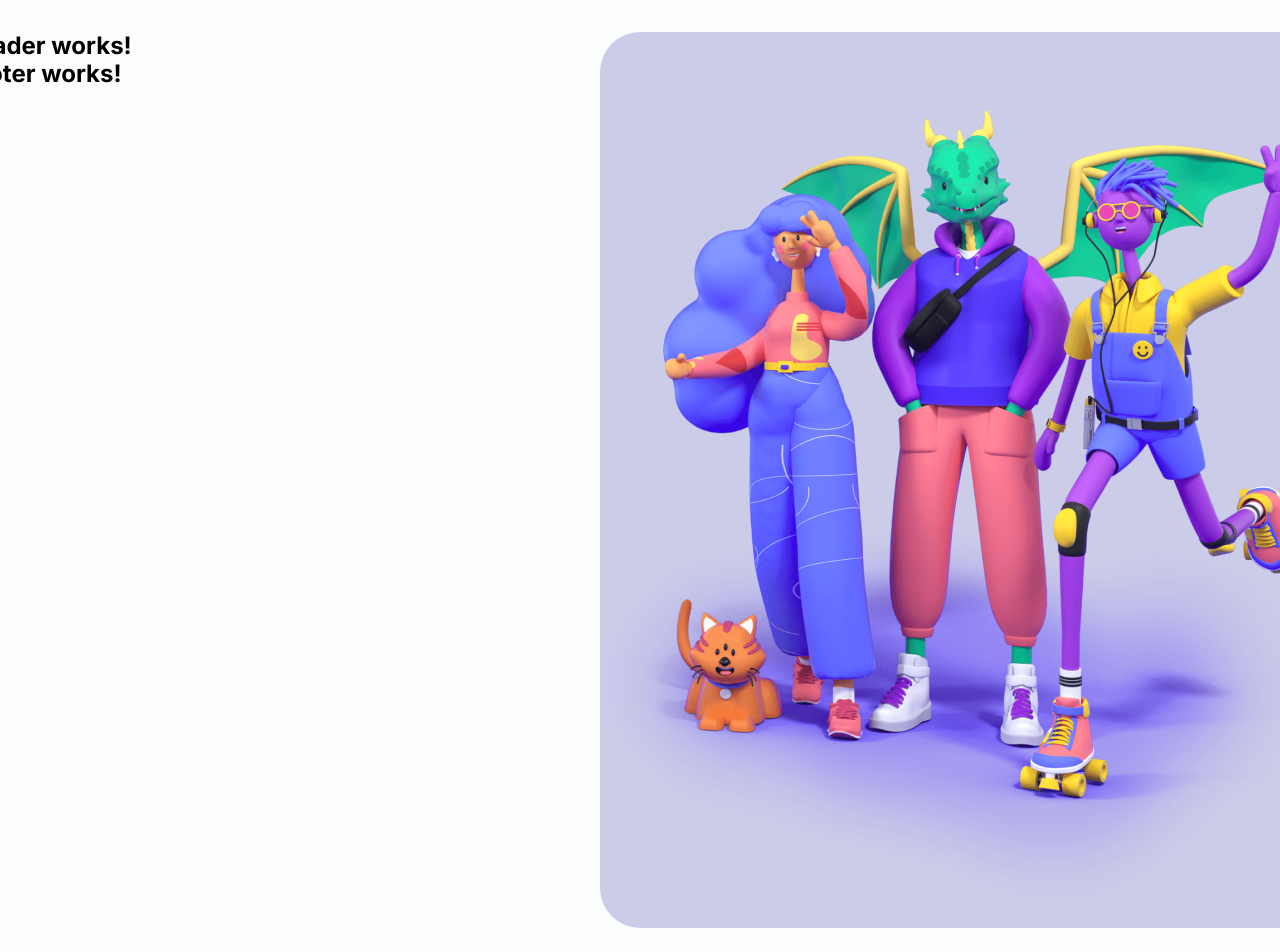
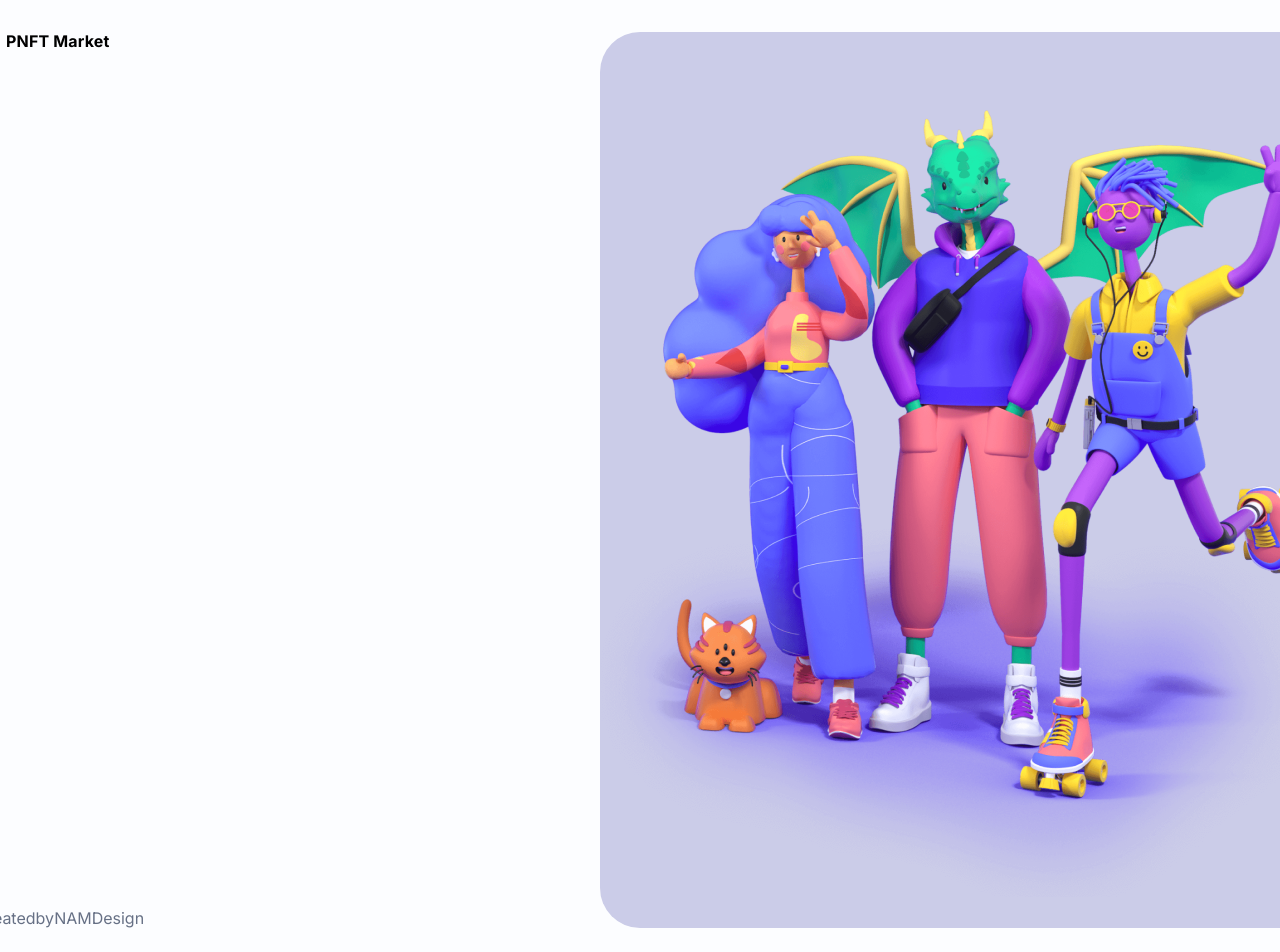
Before and after one commit to analebyodkina/react-first-app, a React (Create React App) app: page / in a window 1280 px wide. Shown: the top 952 px of the page. Built offline with nearby package versions, Linux system fonts and the light colour scheme.

Commit message:
added header and footer

```diff
--- a/src/App.js
+++ b/src/App.js
@@ -10,6 +10,8 @@ function App() {
       <div className='wrapper'>
           <div className="login">
             <Header />
+            <div className="login__form"></div>
+
             <Footer />
           </div>
           <div className="image">
--- a/src/App.scss
+++ b/src/App.scss
@@ -11,7 +11,6 @@
     align-items: center;
 }
 .wrapper {
-
     height: 960px;
     padding: 32px 32px 32px 40px;
     background: #FCFDFF;
@@ -21,6 +20,10 @@
     display: grid;
     grid-template-columns: 640px auto;
 }
+.login {
+    display: grid;
+    grid-template-rows: auto 1fr auto;
+}
 .image {
     width: 768px;
     height: 896px;
--- a/src/components/footer/Footer.js
+++ b/src/components/footer/Footer.js
@@ -3,12 +3,9 @@ import './Footer.scss';
 
 function Footer() {
   return (
-    <>
-      <h2>Footer works!</h2>
-      <div></div>
-
-    </>
-
+    <div className='copyright'>
+      @CreatedbyNAMDesign
+    </div>
   )
 }
 
--- a/src/components/footer/Footer.scss
+++ b/src/components/footer/Footer.scss
@@ -1,9 +1,5 @@
-@import 'src/scss/_vars';
-
-.footer {
-    font-size: 50px;
-    color: $color-primary;
+@import  'src/scss/vars.scss';
+@import 'src/scss/mixins.scss';
+.copyright {
+      @include text ($ff, 16px, 20px, 400, $color-accent);
 }
-h2 {
-
-}
--- a/src/components/header/Header.js
+++ b/src/components/header/Header.js
@@ -1,11 +1,12 @@
+import LogoIcon from '../icons/LogoIcon';
 import './Header.scss';
 
 function Header() {
   return (
-    <>
-      <h2>Header works!</h2>
-
-    </>
+    <div className='logo'>
+      <LogoIcon />
+      <div className='logo__text'>PNFT Market</div>
+    </div>
 
   )
 }
--- a/src/components/header/Header.scss
+++ b/src/components/header/Header.scss
@@ -0,0 +1,10 @@
+@import  'src/scss/vars.scss';
+@import 'src/scss/mixins.scss';
+.logo {
+    display: flex;
+    gap: 14px;
+    &__text {
+        @include text ($ff, 16px, 19px, 700, $color-black);
+        letter-spacing: 0.01em;
+    }
+}
--- a/src/scss/_base.scss
+++ b/src/scss/_base.scss
@@ -17,13 +17,6 @@ body {
     font-family: $ff;
     margin: 0;
 }
-#root {
-    display: grid;
-    height: 100vh;
-    width: 100%;
-    justify-content: center;
-    align-items: center;
-}
 h1, h2, h3, h4, h5, h6, p, ul, li {
     margin: 0;
     padding: 0;
--- a/src/scss/_mixins.scss
+++ b/src/scss/_mixins.scss
@@ -0,0 +1,7 @@
+@mixin text ($ff, $fz, $lh, $fw, $color) {
+    font-family: $ff;
+    font-size: $fz;
+    line-height: $lh;
+    font-weight: $fw;
+    color: $color;
+  }
```
